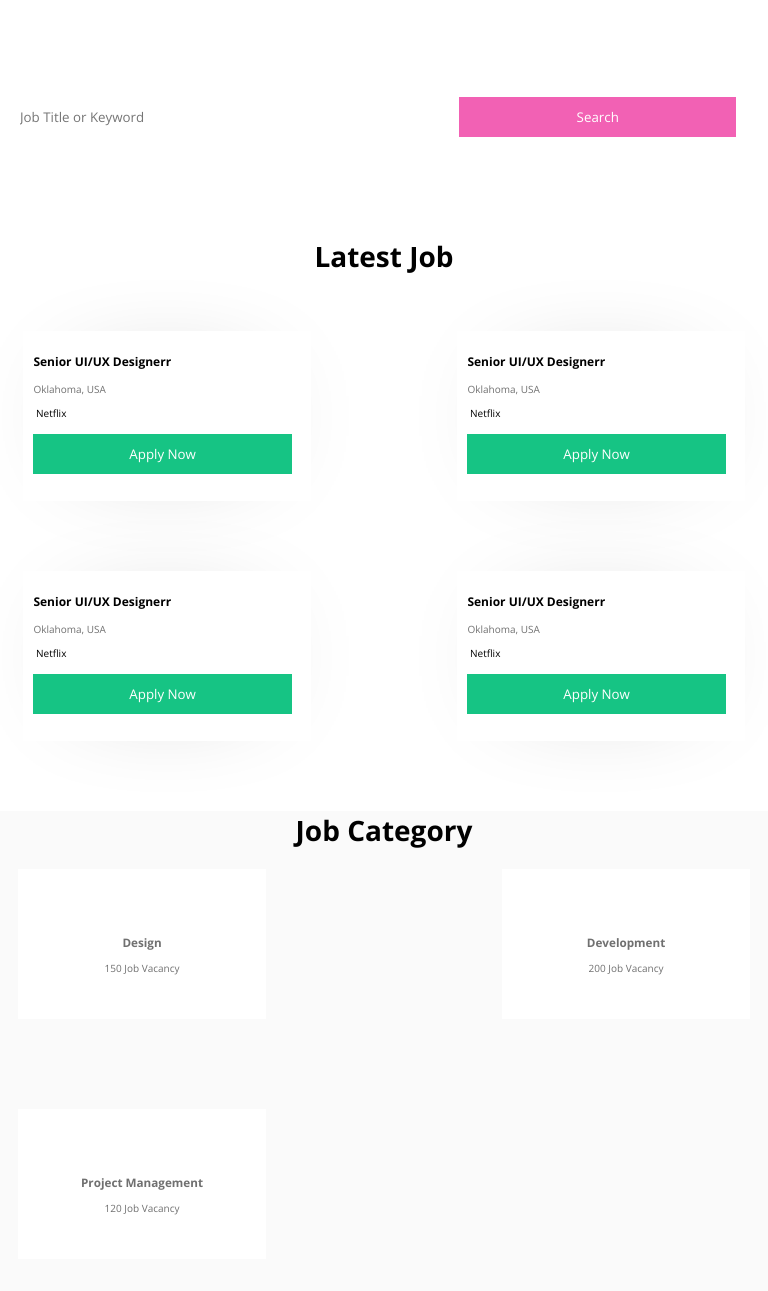
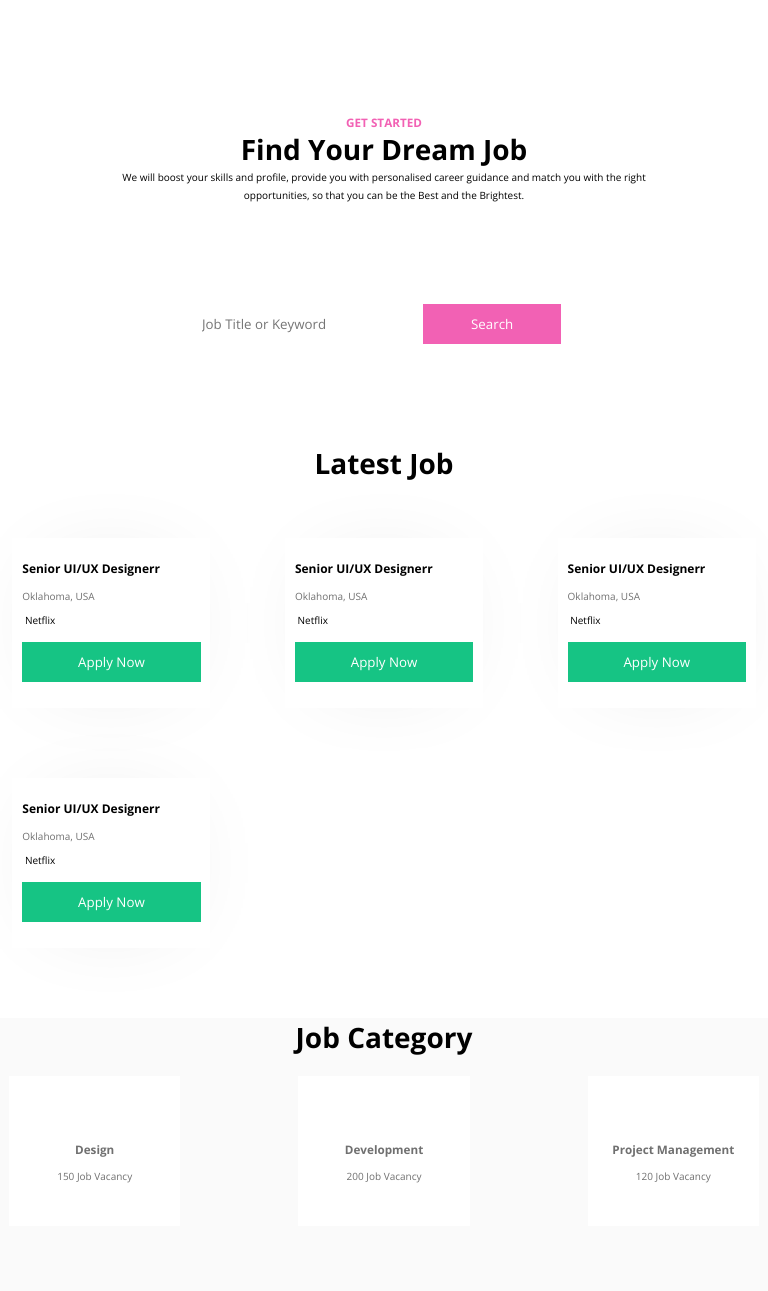
Before and after one commit to OladetounJed/huntr-landing-page, a website: page index.html in a window 768 px wide. Shown: the part 269-1560 px from the top of the page. Drawn offline with nearby package versions, Linux system fonts and the light colour scheme.

Commit message:
Mobile Responsiveness for Tablet Screen Done

```diff
--- a/sass/main.scss
+++ b/sass/main.scss
@@ -68,8 +68,8 @@ Components
 
 .logo {
   font-size: 1.6em;
-    font-weight: 900;
-    color: $primary-color-pink;
+  font-weight: 900;
+  color: $primary-color-pink;
 }
 
 .header {
@@ -93,8 +93,6 @@ Components
       z-index: 1;
     }
   }
-
-
 
   &__link {
     padding-left: 2em;
@@ -209,7 +207,7 @@ Components
     -moz-column-gap: 40px;
     column-gap: 200px;
     display: grid;
-    grid-template-columns: repeat(auto-fill, minmax(180px, 1fr));
+    grid-template-columns: repeat(auto-fill, minmax(200px, 1fr));
     grid-auto-rows: 40px;
   }
 
@@ -301,7 +299,6 @@ Mobile Responsivness
 -----*/
 
 @media (max-width: 990px) {
-
   .logo {
     font-size: 1.5em;
   }
@@ -339,6 +336,10 @@ Mobile Responsivness
   }
 
   .filter {
+    &__form {
+      width: 80%;
+      margin: auto;
+    }
     &__search {
       width: 60%;
     }
@@ -354,7 +355,7 @@ Mobile Responsivness
       margin: 2em 0;
       text-align: center;
     }
-      &__con {
+    &__con {
       grid-row-gap: 20px;
     }
     &__child {
@@ -407,3 +408,32 @@ Mobile Responsivness
     }
   }
 }
+
+@media (min-width: 500px) and (max-width: 990px) {
+  .header {
+    &__illust {
+      width: 70%;
+    }
+    &__info {
+      margin-top: 40%;
+    }
+  }
+
+  .filter {
+    &__form {
+      width: 50%;
+    }
+  }
+
+  .job {
+    &__con {
+      column-gap: 50px;
+    }
+  }
+
+  .category {
+    &__con {
+      column-gap: 100px;
+    }
+  }
+}
```
Also changed, not shown: index.html (+1 -1 lines), css/style.css.
